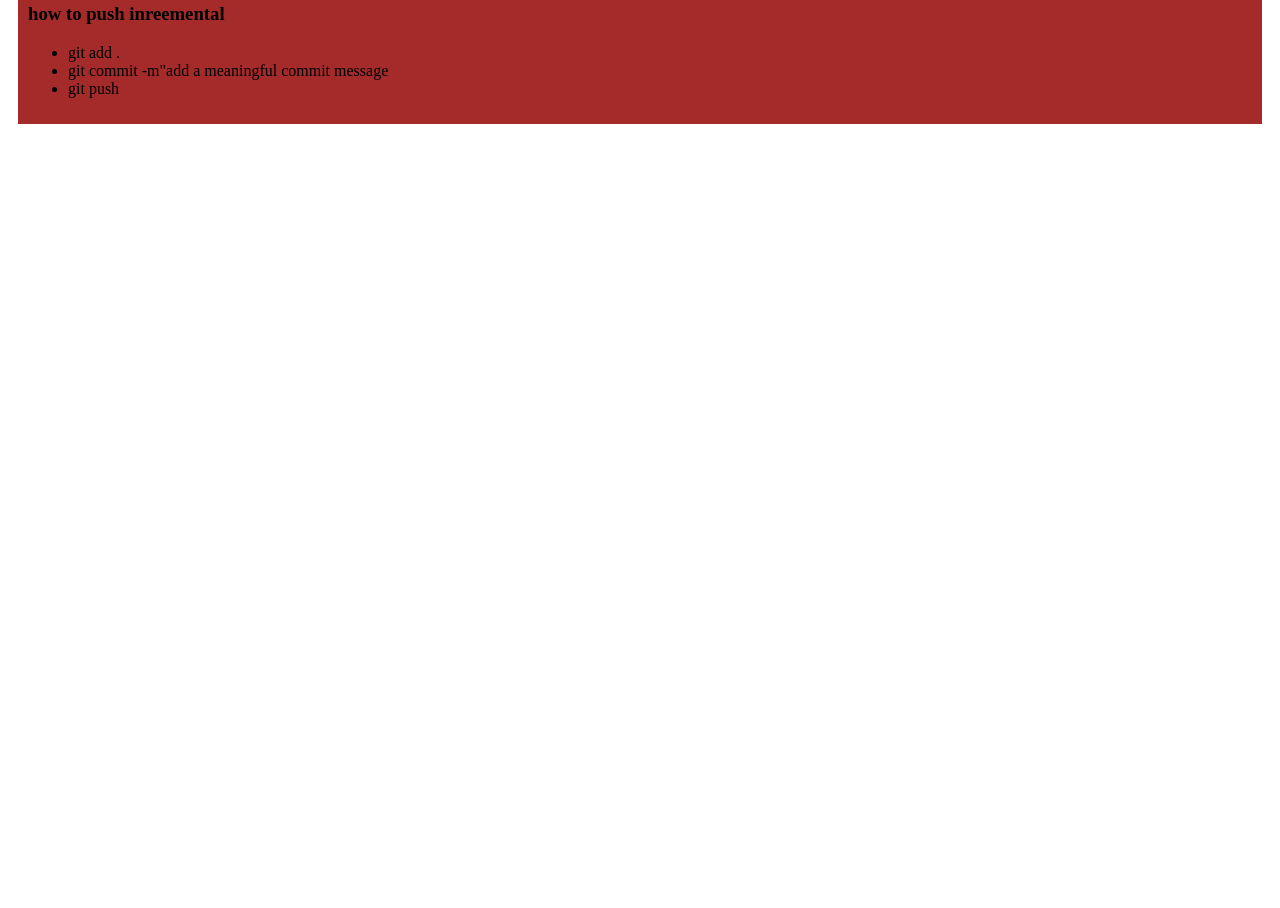
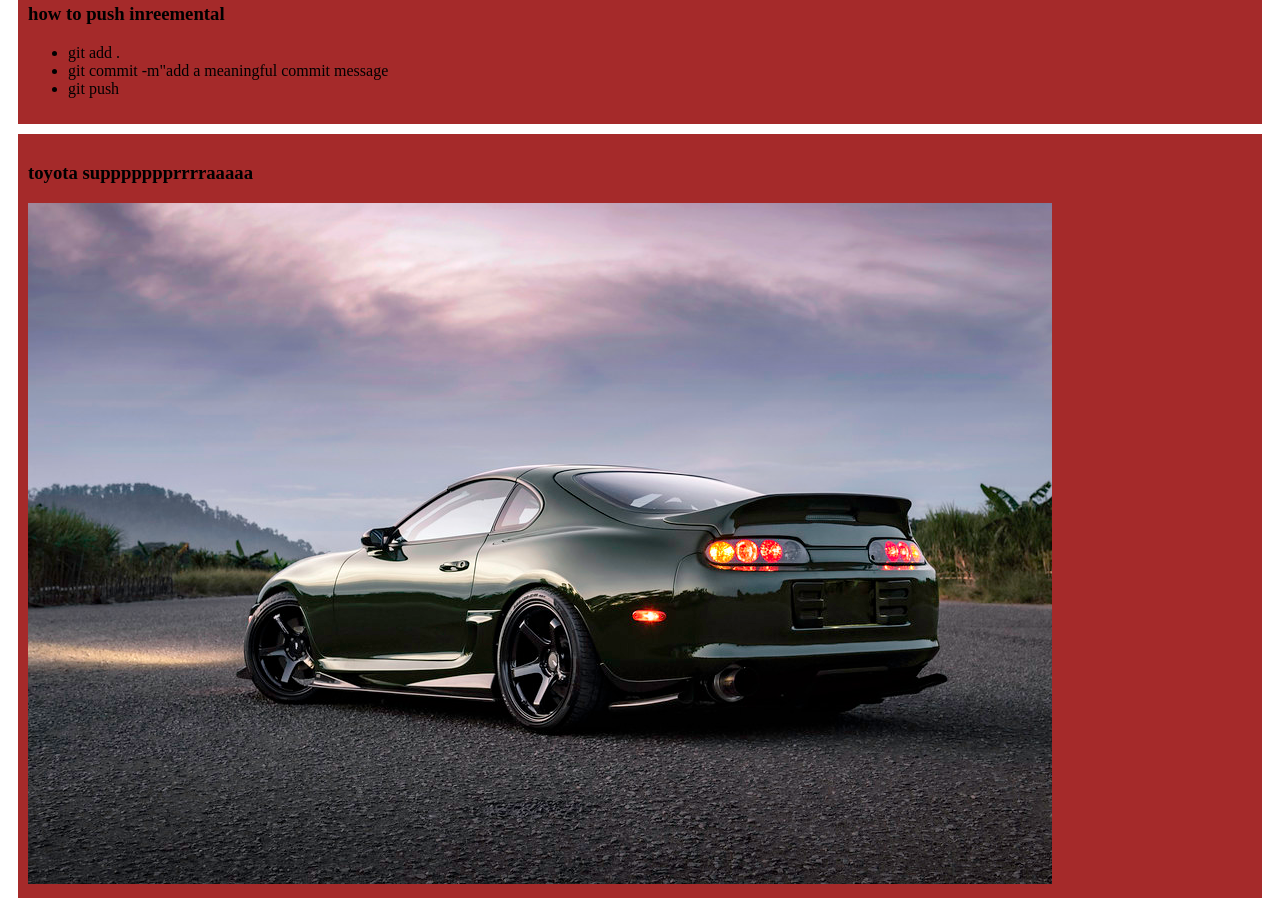
Before and after one commit to Ashiqzaman404/my-first-github-repo, a plain HTML site: page index.html in a window 1280 px wide. Shown: the part 460-1368 px from the top of the page. Before the commit the page ends 800 px from the top, so only its background shows below. Drawn offline with Linux system fonts and the light colour scheme.

Commit message:
toyota suuuuppppraaaaa

```diff
--- a/index.html
+++ b/index.html
@@ -33,5 +33,9 @@
                 <li>git push</li>
             </ul>
     </div>
+    <div>
+        <h3>toyota suppppppprrrraaaaa</h3>
+        <img src="images/51342630473_0414a2586a_b.jpg" alt="">
+    </div>
 </body>
 </html>
```
Also changed, not shown: images/51342630473_0414a2586a_b.jpg (added).
